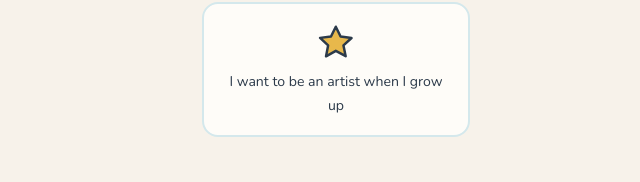
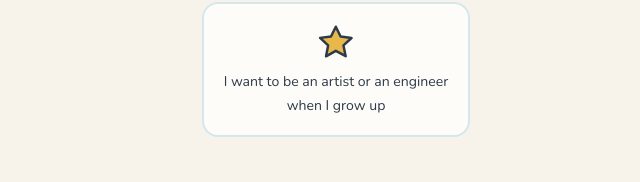
Before and after one commit to averj9292/pencilfish, a plain HTML site: page about.html in a window 1280 px wide. Shown: the part 882-1064 px from the top of the page, 20-660 px from the left. Drawn offline with nearby package versions, Linux system fonts and the light colour scheme.

Commit message:
About: artist or engineer

```diff
--- a/about.html
+++ b/about.html
@@ -226,7 +226,7 @@
           </div>
           <div class="fact-card">
             <div class="fact-emoji"><i data-icon="star" class="lg"></i></div>
-            <p>I want to be an artist when I grow up</p>
+            <p>I want to be an artist or an engineer when I grow up</p>
           </div>
         </div>
       </div>
```
